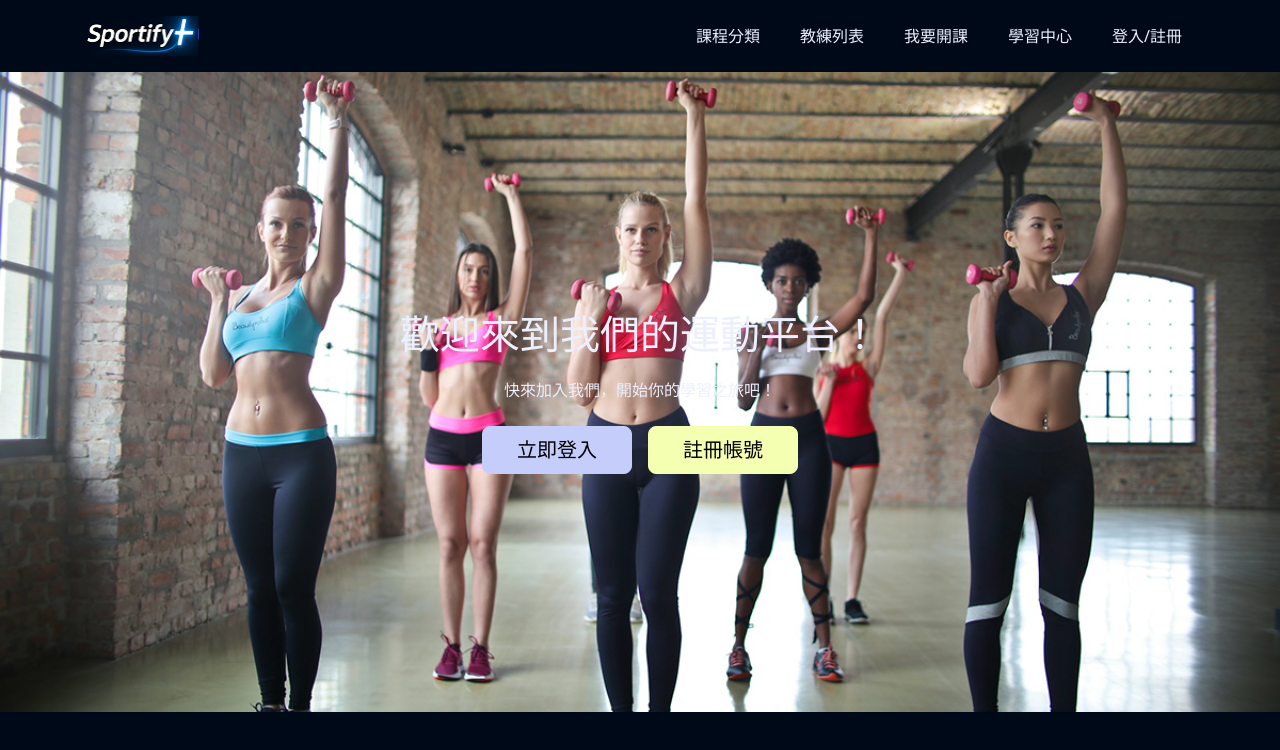
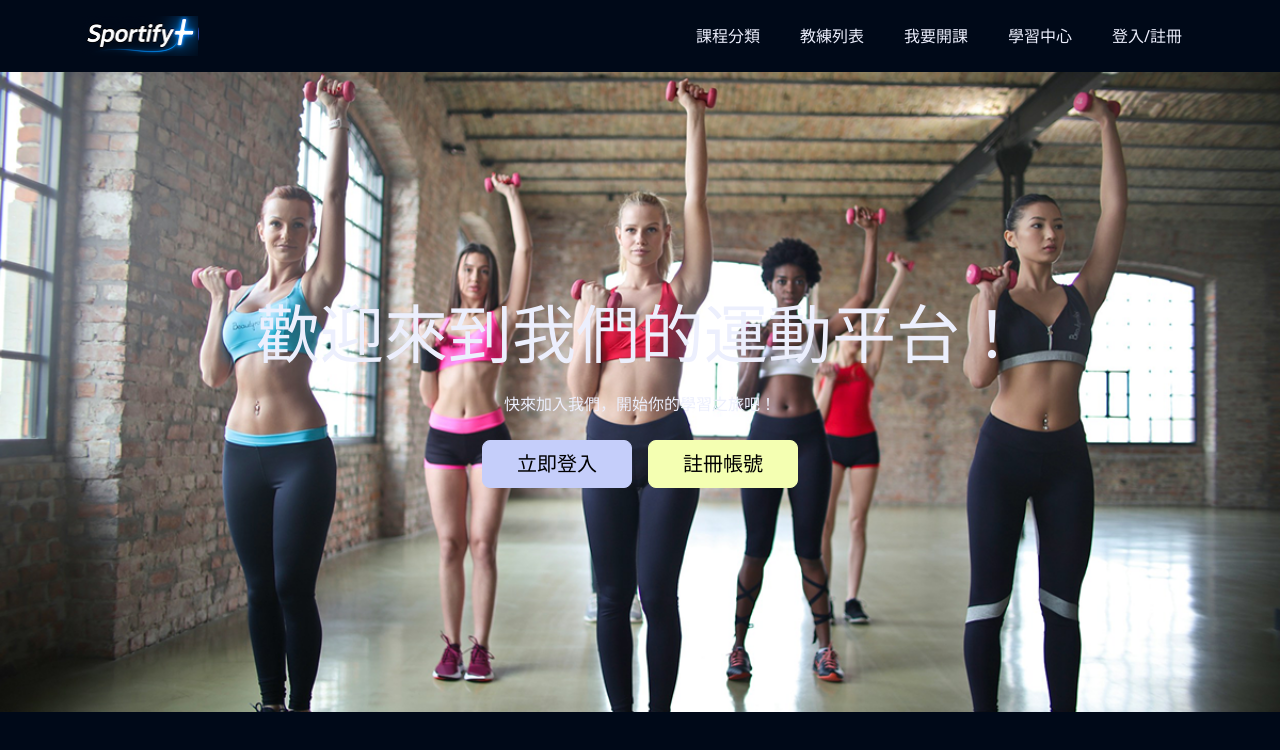
Before and after one commit to TTeddHuang/sportify-plus, a Vue app: page / in a window 1280 px wide. Shown: the top 750 px of the page. Built offline with nearby package versions, Linux system fonts and the light colour scheme.

Commit message:
測試並加入修改後的fontsize

```diff
--- a/src/assets/styles/_variables.scss
+++ b/src/assets/styles/_variables.scss
@@ -723,12 +723,16 @@ $line-height-base:            1.5 !default;
 $line-height-sm:              1.25 !default;
 $line-height-lg:              2 !default;
 
-$h1-font-size:                $font-size-base * 2.5 !default;
-$h2-font-size:                $font-size-base * 2 !default;
-$h3-font-size:                $font-size-base * 1.75 !default;
-$h4-font-size:                $font-size-base * 1.5 !default;
-$h5-font-size:                $font-size-base * 1.25 !default;
-$h6-font-size:                $font-size-base !default;
+$h1-font-size:                $font-size-base * 4 !default;
+$h2-font-size:                $font-size-base * 3 !default;
+$h3-font-size:                $font-size-base * 2.25 !default;
+$h4-font-size:                $font-size-base * 1.875 !default;
+$h5-font-size:                $font-size-base * 1.5 !default;
+$h6-font-size:                $font-size-base * 1.25 !default;
+$h7-font-size:                $font-size-base * 1.125 !default;
+$h8-font-size:                $font-size-base !default;
+$h9-font-size:                $font-size-base * 0.875 !default;
+$h10-font-size:               $font-size-base * 0.75 !default;
 // scss-docs-end font-variables
 
 // scss-docs-start font-sizes
@@ -738,7 +742,11 @@ $font-sizes: (
   3: $h3-font-size,
   4: $h4-font-size,
   5: $h5-font-size,
-  6: $h6-font-size
+  6: $h6-font-size,
+  7: $h7-font-size,
+  8: $h8-font-size,
+  9: $h9-font-size,
+  10: $h10-font-size
 ) !default;
 // scss-docs-end font-sizes
 
```
